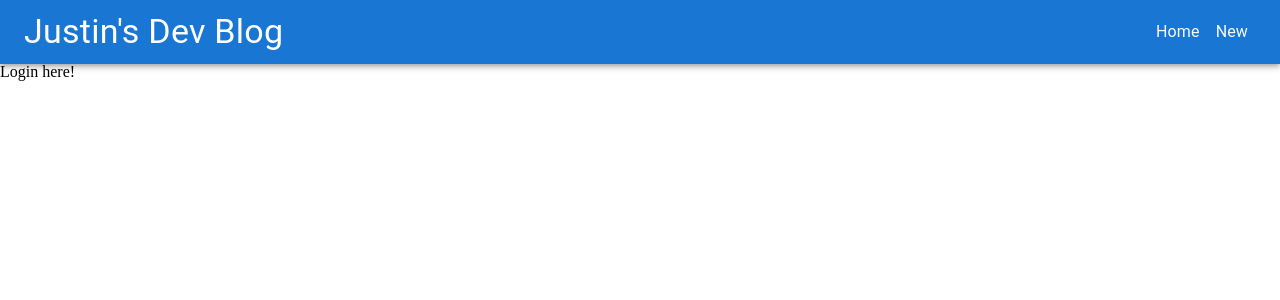
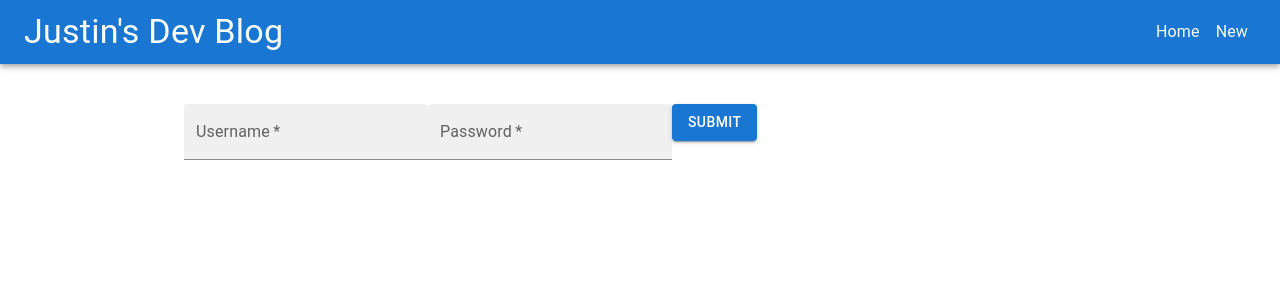
Before and after one commit to justinkim2015/personal-blog, a React (Create React App) app in the folder frontend/: page /admin in a window 1280 px wide. Shown: the top 300 px of the page. Built offline with nearby package versions, Linux system fonts and the light colour scheme.

Commit message:
Add basic parts of form

```diff
--- a/frontend/src/login/Login.js
+++ b/frontend/src/login/Login.js
@@ -1,9 +1,32 @@
+import { TextField, Button } from "@mui/material";
+import { Container } from "@mui/system";
+
 const Login = () => {
   return (
-    <div>
-      Login here!
-    </div>
-  )
-}
+    <Container sx={{ mt: 4, width: 3 / 4 }}>
+      <form>
+        <TextField
+          required
+          id="username"
+          label="Username"
+          variant="filled"
+          sx={{ my: 1 }}
+        ></TextField>
+        <TextField
+          required
+          id="password"
+          type="password"
+          label="Password"
+          variant="filled"
+          sx={{ my: 1 }}
+        ></TextField>
 
-export default Login
+        <Button variant="contained" sx={{ mt: 1 }}>
+          Submit
+        </Button>
+      </form>
+    </Container>
+  );
+};
+
+export default Login;
```
